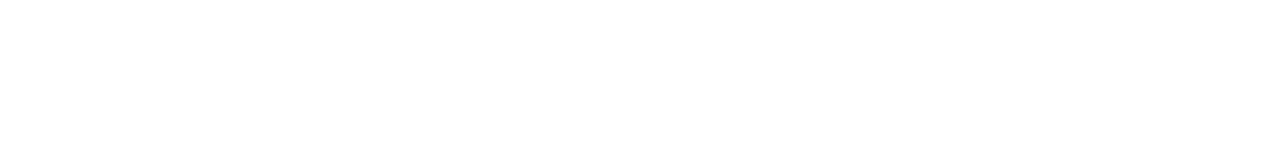
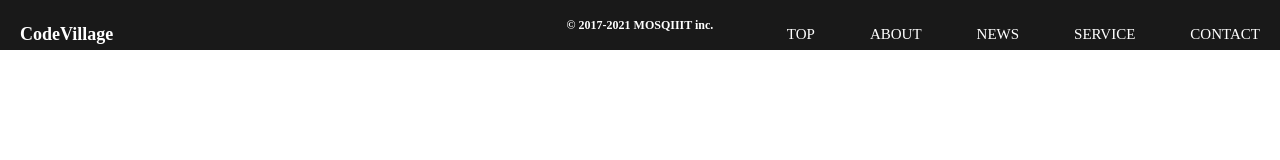
Before and after one commit to maninidesu/html-css, a plain HTML site: page index.html in a window 1280 px wide. Drawn offline with Linux system fonts and the light colour scheme.

Commit message:
2回目のコミット

```diff
--- a/CSS/style.css
+++ b/CSS/style.css
@@ -26,3 +26,53 @@ body{
     margin:0;
     line-height:1.6;
 }
+
+/* header
+-----------------------------------------------------------------*/
+header {
+    width: 100%;
+    display: flex;
+    justify-content: space-between;
+    padding:0 20px;
+    color: #fff;
+    background-color: inherit;
+    position: fixed;
+    z-index:10;
+}
+
+.header-logo {
+    padding:20px 0;
+    font-size: 18px;
+    font-weight: bold;
+}
+
+.header-nav ul {
+    display: flex;
+    column-gap: 55px;
+    padding:22px 0;
+    font-size: 15px;
+}
+
+
+
+/* main
+-----------------------------------------------------------------*/
+
+
+
+
+
+/* footer
+-----------------------------------------------------------------*/
+footer {
+    height: 50px;
+    background-color:#191919;
+}
+
+.company-info {
+    text-align:center;
+    line-height:50px;
+    font-weight:bold;
+    font-size:12px;
+    color:#fff;
+}
--- a/index.html
+++ b/index.html
@@ -3,10 +3,50 @@
 <head>
     <meta charset="UTF-8">
     <meta name="viewport" content="width=device-width, initial-scale=1.0">
-    <title>html-css</title>
+    <title>HTML/CSS</title>
+
     <link rel="stylesheet" href="/CSS/style.css">
 </head>
 <body>
+    <header>
+        <div class="header-logo">CodeVillage</div>
 
+        <nav class="header-nav">
+            <ul>
+                <li>TOP</li>
+                <li>ABOUT</li>
+                <li>NEWS</li>
+                <li>SERVICE</li>
+                <li>CONTACT</li>
+            </ul>
+        </nav>
+
+    </header>
+
+    <main>
+        <section id="first-view">
+
+        </section>
+
+        <section id="about">
+
+        </section>
+
+        <section id="news">
+
+        </section>
+
+        <section id="entry">
+
+        </section>
+
+        <section id="contact">
+
+        </section>
+    </main>
+
+    <footer>
+        <p class="company-info">© 2017-2021 MOSQIIIT inc.</p>
+    </footer>
 </body>
 </html>
```
